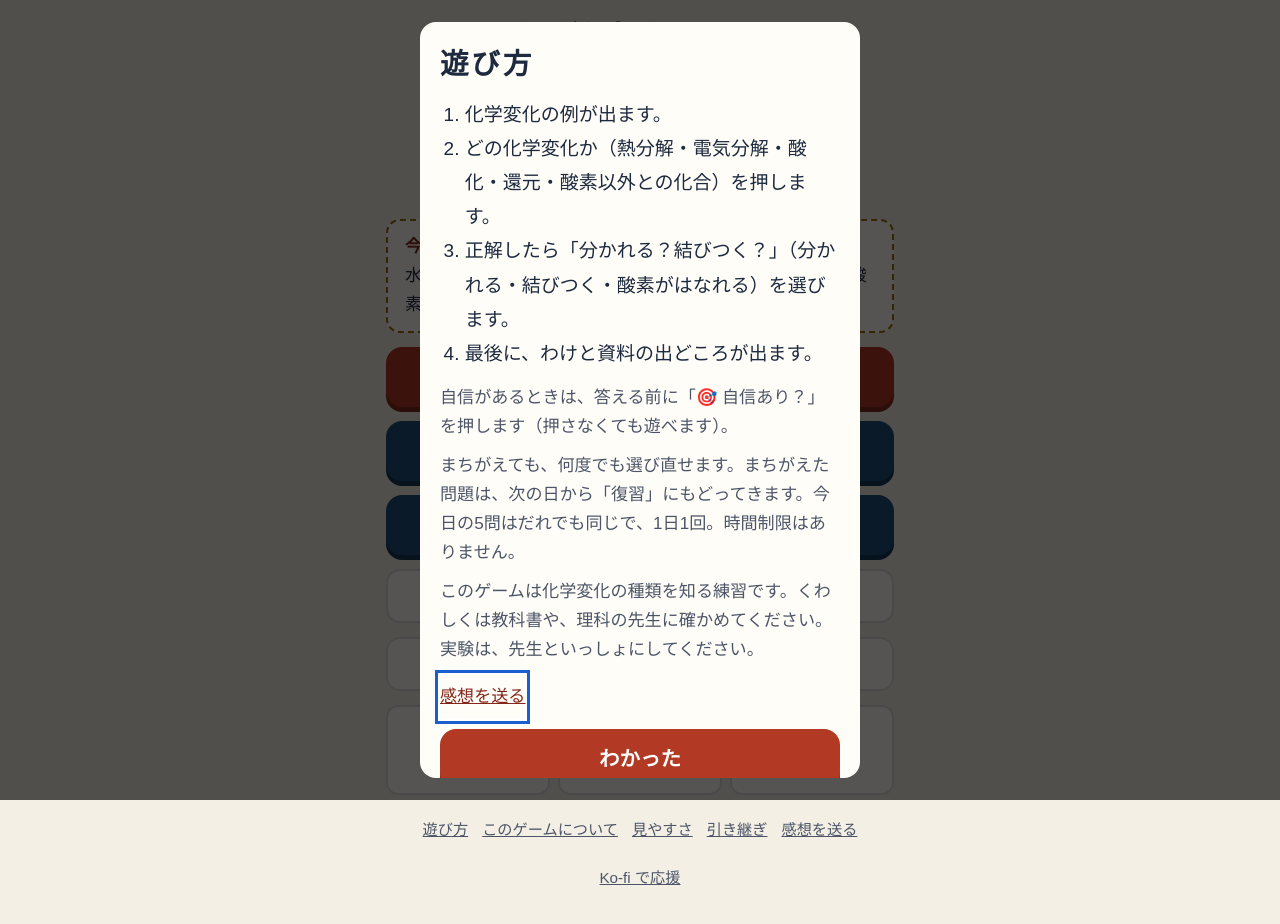
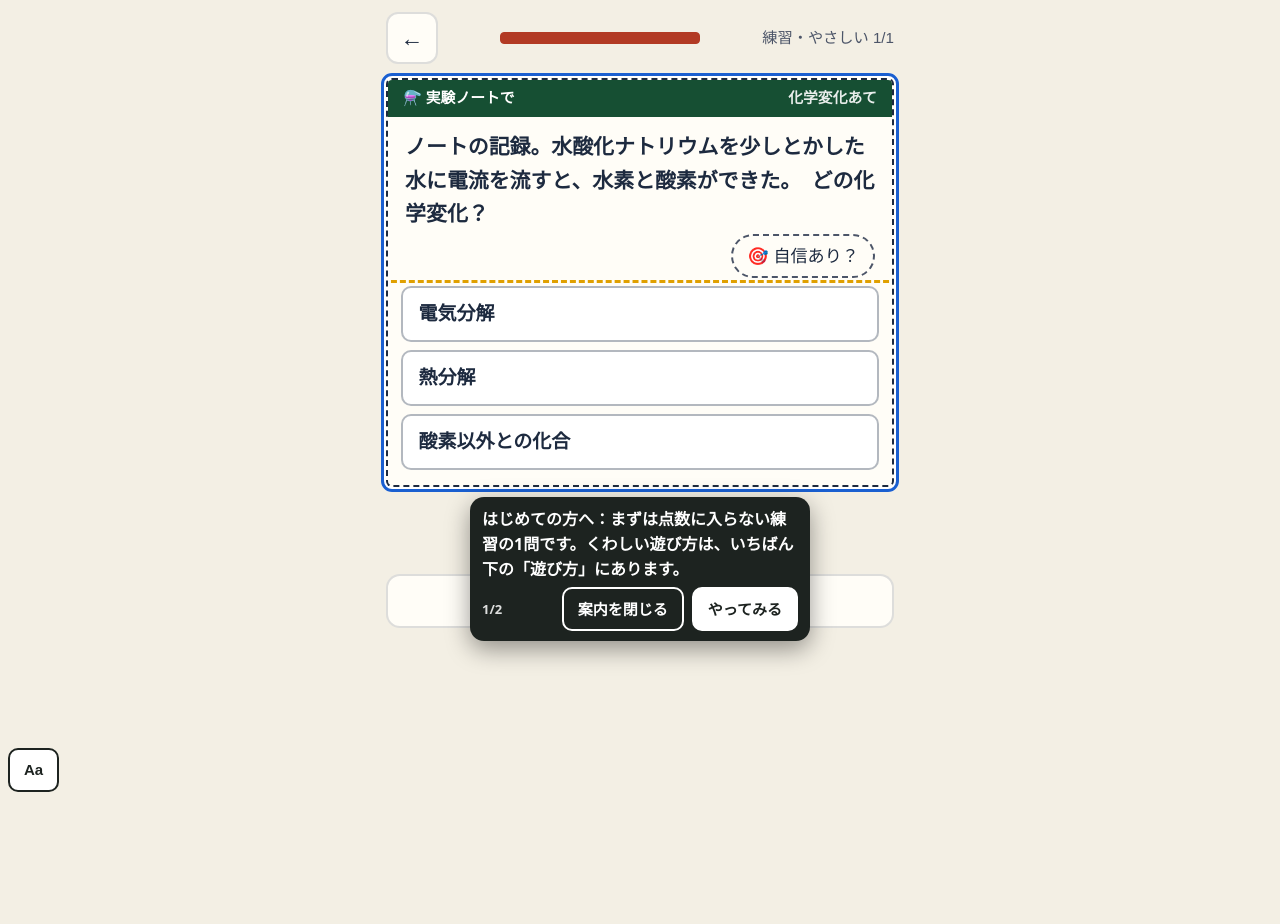
Before and after one commit to satou-aaaaa/kagaku-henka, a plain HTML site: page index.html in a window 1280 px wide. After the commit the page ends 800 px from the top, so only its background shows below. Drawn offline with Linux system fonts and the light colour scheme; a web font is replaced by a local one.

Commit message:
ひな形の共通部品を写す（shared-workflows 67f7985） (#6)
Co-authored-by: template-sync <41898283+github-actions[bot]@users.noreply.github.com>

```diff
--- a/index.html
+++ b/index.html
@@ -346,7 +346,8 @@ html.a11y-say body{padding-bottom:calc(64px + env(safe-area-inset-bottom,0px))!i
 //      （incidents/2026-11-21-hand-copied-helpers-drift.md）。
 //      あわせて、はじめて遊ぶ人への案内（吹き出し Core.coach）を足した。長い「遊び方」の窓の代わりに、練習の1問を遊びながら
 //      その場で一言ずつ教える（NN/g「Mobile Instructional Overlays」・Andersen ほか CHI 2012「The Impact of Tutorials on Games of Varying Complexity」）。
-//   3: 2026-11-22 吹き出しを出しているあいだ 0.4 秒ごとに場所を測り直す（古い場所に残って押す所を隠すことがあった）。ボタンの字を「案内を閉じる」に
+//   3: 2026-11-22 吹き出しを出しているあいだ 0.4 秒ごとに場所を測り直す（古い場所に残って押す所を隠すことがあった）。ボタンの字を「案内を閉じる」に。
+//      段の wait（その所が出るまで待つ）を足した。全ゲームの「はじめての練習」を sync-template の migrateFirstPlay が足すため
 //   2: 2026-11-22 感想フォームのゲーム名を、渡さなければ題（<title>）から入れる。sync-template が全ゲームを game-core に切り替える（migrateCore）ため
 // 決まり: 外へ通信しない。ゲームの関数の名前（toast・buzz など）は上書きしない（Core.toast などで呼ぶ）。
 (function () {
@@ -432,6 +433,7 @@ html.a11y-say body{padding-bottom:calc(64px + env(safe-area-inset-bottom,0px))!i
   //   sel   …… 吹き出しを付ける所。まだ画面に無いあいだは待つ（ゲームが画面を作り直しても付け直す）
   //   until …… その所が画面に出たら次へ進む（答えた・正解した など）。無ければ sel を押したら次へ
   //   button …… 押すと次へ進むボタンの字（読むだけの吹き出し）
+  //   wait  …… その所が画面に出るまで、この吹き出しは出さずに待つ（答えたあとにだけ「次へ」を指す など）
   //   pos   …… "below"（既定）か "above"。その側に場所が無ければ、ページを少し動かして場所を空ける（読む所を隠さないため）
   // 吹き出しは押す所を隠さない（上か下の空いたほうに出す）。「案内を閉じる」と Esc でいつでもやめられる。
   const coach = (() => {
@@ -466,7 +468,7 @@ html.a11y-say body{padding-bottom:calc(64px + env(safe-area-inset-bottom,0px))!i
       while (steps && i < steps.length && steps[i].until && find(steps[i].until)) i++;
       if (!steps) return;
       if (i >= steps.length) return stop(true);
-      const st = steps[i], el = find(st.sel);
+      const st = steps[i], el = st.wait && !find(st.wait) ? null : find(st.sel);
       if (!el) { box.hidden = true; mark(null); return; }
       box.hidden = false; mark(el);
       const fresh = shown !== i;
@@ -836,7 +838,7 @@ function home() {
   $("go-cal").onclick = () => cal();
   $("go-ach").onclick = achView;
   bindFooter();
-  if (!s.tut) openHow();
+  if (!s.tut) firstPlay();
 }
 function practiceMenu() {
   app.innerHTML = `<header><button class="icon" id="back" aria-label="もどる">←</button><h1>練習<small>今日の記録には入りません（化学変化の手帳には載ります）</small></h1></header>
@@ -847,6 +849,27 @@ function practiceMenu() {
   document.querySelectorAll(".lv button").forEach((b) => (b.onclick = () => startRun("p", +b.dataset.t)));
   bindFooter(); toTop();
 }
+// first-play:begin（shared-workflows の scripts/sync-template.mjs が足した。直すときはひな形を直す）
+// はじめての人：長い「遊び方」の窓を出さず、点数に入らない練習の1問を遊びながら、吹き出しで一言ずつ教える（game-core の Core.coach）。
+// 「見た」は始めたその場で残す（途中でやめても、次からはふつうに始まる。くわしい遊び方はいつでもいちばん下の「遊び方」から）
+const FIRST_STEPS = [
+  { sel: "#choices", button: "やってみる", text: "はじめての方へ：まずは点数に入らない練習の1問です。くわしい遊び方は、いちばん下の「遊び方」にあります。" },
+  { sel: "#next", wait: ".verdict", text: "できました。わけを読んだら、ここを押して進みます。" },
+];
+function firstPlay() {
+  save((s) => { s.tut = true; });
+  // 練習の入り口を開いて、いちばん上（いちばんやさしい）を押す。無ければ前の形（遊び方の窓）にもどす
+  practiceMenu();
+  const b = document.querySelector(".lv button");
+  if (!window.Core || !Core.coach || !b) { home(); return openHow(); }
+  b.click();
+  // 練習は1問だけにする（数を減らしてから描き直す）
+  save((s) => { const r = s.runs && s.runs.p; if (r && Array.isArray(r.list)) r.list = r.list.slice(0, 1); });
+  play();
+  // 案内を閉じた（Esc も）ら、1問の練習の途中経過を残さずにホームへ（ふだんの練習の「続きから」を出さない）
+  Core.coach.start(FIRST_STEPS, { home, onEnd: (done) => { if (done === false) { save((s) => { const r = s.runs && s.runs.p; if (r && !(r.res || []).length) delete s.runs.p; }); home(); } } });
+}
+// first-play:end
 function startRun(mode, opt) {
   const k = todayKey(); let ng = false;
   save((s) => {
```
Also changed, not shown: qa/run.mjs (+6 -5 lines).
